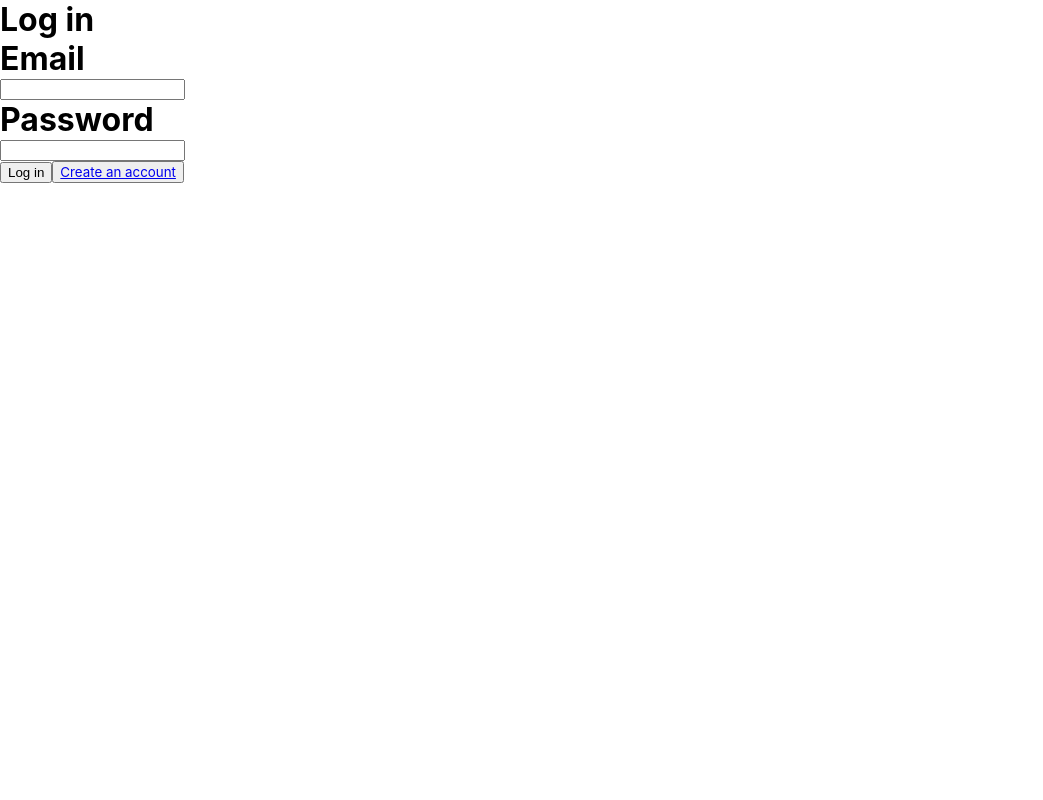
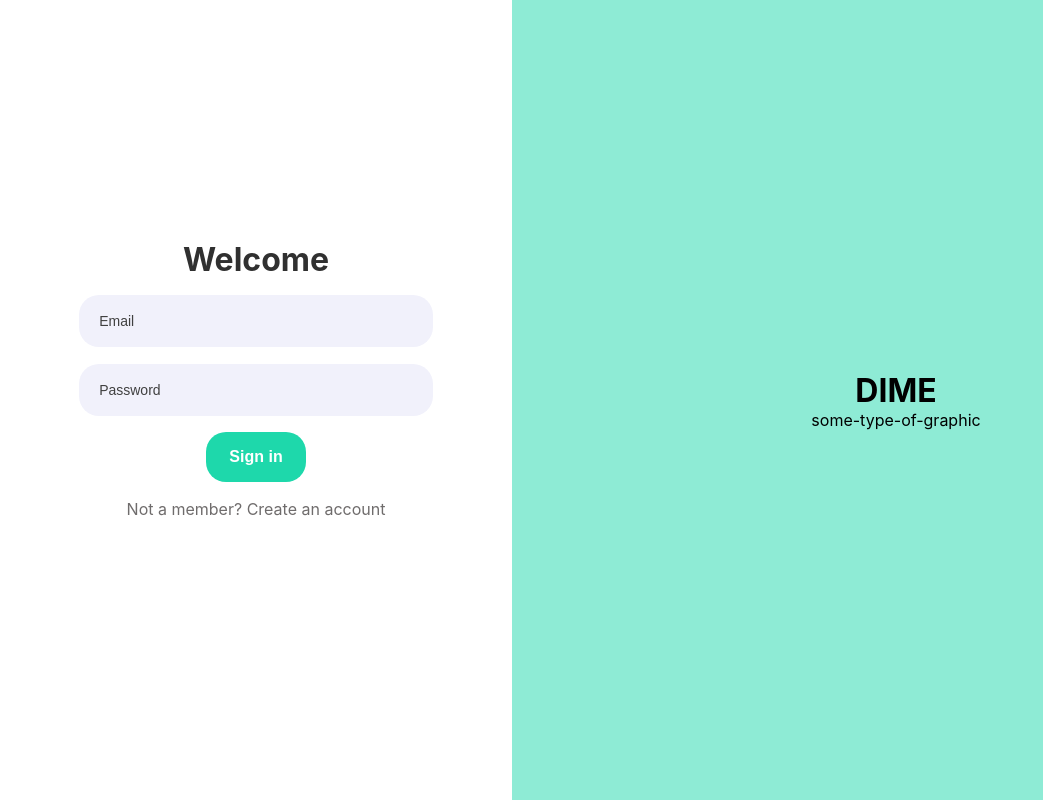
Before and after one commit to JvsonKee/Dime-CPSC471, a React (Create React App) app in the folder client/: page / in a window 1280 px wide. Shown: the whole page, without its empty margins (0-1043 px from the left). Built offline with nearby package versions, Linux system fonts and the light colour scheme; a web font is replaced by a local one.

Commit message:
frontend for login page

```diff
--- a/client/src/pages/Login/Login.jsx
+++ b/client/src/pages/Login/Login.jsx
@@ -2,6 +2,8 @@ import React from 'react'
 import { useNavigate, Link } from "react-router-dom"
 import { useState, useEffect } from 'react'
 import axios from 'axios'
+import { PageContainer } from '../../styles/Containers'
+import { Form, FormContainer, FormTextInput, LeftContainer, LoginHeader, RightContainer, LoginButton, CreateAccountLink } from './Login.styled'
 
 const Login = () => {
 
@@ -46,25 +48,35 @@ const Login = () => {
         fetchEP()
     })
 
-    return <div>
-    <div className = 'accountForm'>
-        <h1>Log in</h1>
-        <h1>Email</h1>
-        <input type = "text" onChange = {handleChange} name = "email"/>
-        <h1>Password</h1>
-        <input type = "text" onChange = {handleChange} name = "password"/>
-        {invalidLogin && <div>{invalidLogin}</div>}
-    </div>
-    <button onClick = {() => {
-          run();
-          fetchEP();
-        }}>
-        Log in
-    </button>
-    <button>
-        <Link to ="/createAccount">Create an account</Link>
-    </button>
-    </div>
+    return(
+        <PageContainer>
+            <LeftContainer>
+                <FormContainer>
+                    <LoginHeader>Welcome</LoginHeader>
+                    <Form>
+                        <FormTextInput type = "text" onChange = {handleChange} name = "email" placeholder='Email'/>
+                        <FormTextInput type = "password" onChange = {handleChange} name = "password" placeholder='Password'/>
+                        {invalidLogin && <div>{invalidLogin}</div>}
+
+                        <LoginButton onClick = {() => {
+                            run();
+                            fetchEP();
+                            }}>
+                            Sign in
+                        </LoginButton>
+
+                        <CreateAccountLink to ="/createAccount">Not a member? Create an account</CreateAccountLink>
+
+                    </Form>
+                </FormContainer>
+            </LeftContainer>
+            <RightContainer>
+                <h1>DIME</h1>
+                <div>some-type-of-graphic</div>
+            </RightContainer>
+
+        </PageContainer>
+    )
 }
 
 export default Login
--- /dev/null
+++ b/client/src/pages/Login/Login.styled.js
@@ -0,0 +1,95 @@
+import { Link } from 'react-router-dom'
+import styled from 'styled-components'
+
+export const LeftContainer = styled.div`
+    display: flex;
+    flex-direction: column;
+    justify-content: center;
+    align-items: center;
+    width: 40%;
+    height: 100vh;
+    background-color: white;
+`
+
+export const RightContainer = styled.div`
+    display: flex;
+    flex-direction: column;
+    align-items: center;
+    justify-content: center;
+    width: 60%;
+    height: 100vh;
+    background-color: rgba(30, 216, 171, 0.50);
+`
+
+export const LoginHeader = styled.h1`
+    color: var(--dime-dark-black);
+`
+
+export const FormContainer = styled.div`
+    display: flex;
+    flex-direction: column;
+    align-items: center;
+    height: 40%;
+    width: 80%;
+
+`
+
+export const Form = styled.div`
+    display: flex;
+    flex-direction: column;
+    justify-content: space-evenly;
+    align-items: center;
+    height: 80%;
+    width: 90%;
+`
+
+export const FormTextInput = styled.input`
+    width: 90%;
+    height: 50px;
+    outline: none;
+    background-color: #F1F1FB;
+    border: 0px;
+    border-radius: 20px;
+    padding-left: 20px;
+    font-size: 14px;
+    transition: 0.3s ease-in-out;
+    color: var(--dime-dark-black);
+
+    &:hover {
+        transform: translateY(-3px);
+        cursor: text;
+    }
+
+    &::placeholder {
+        color: #404040;
+    }
+`
+
+export const LoginButton = styled.button`
+    width: 100px;
+    height: 50px;
+    border: none;
+    border-radius: 20px;
+    color: white;
+    font-size: 16px;
+    font-weight: bold;
+    background-color: var(--dime-green);
+    transition: 0.3s ease-in-out;
+
+    &:hover {
+        cursor: pointer;
+        background-color: #1DC79E;
+    }
+`
+
+export const CreateAccountLink = styled(Link)`
+    color: #6F6C6C;
+    border: none;
+    background: none;
+    text-decoration: none;
+    transition: 0.3s ease-in-out;
+
+    &:hover {
+        color: #404040;
+    }
+`
--- /dev/null
+++ b/client/src/styles/Containers.js
@@ -0,0 +1,5 @@
+import styled from "styled-components"
+
+export const PageContainer = styled.div`
+    display: flex;
+`
```
